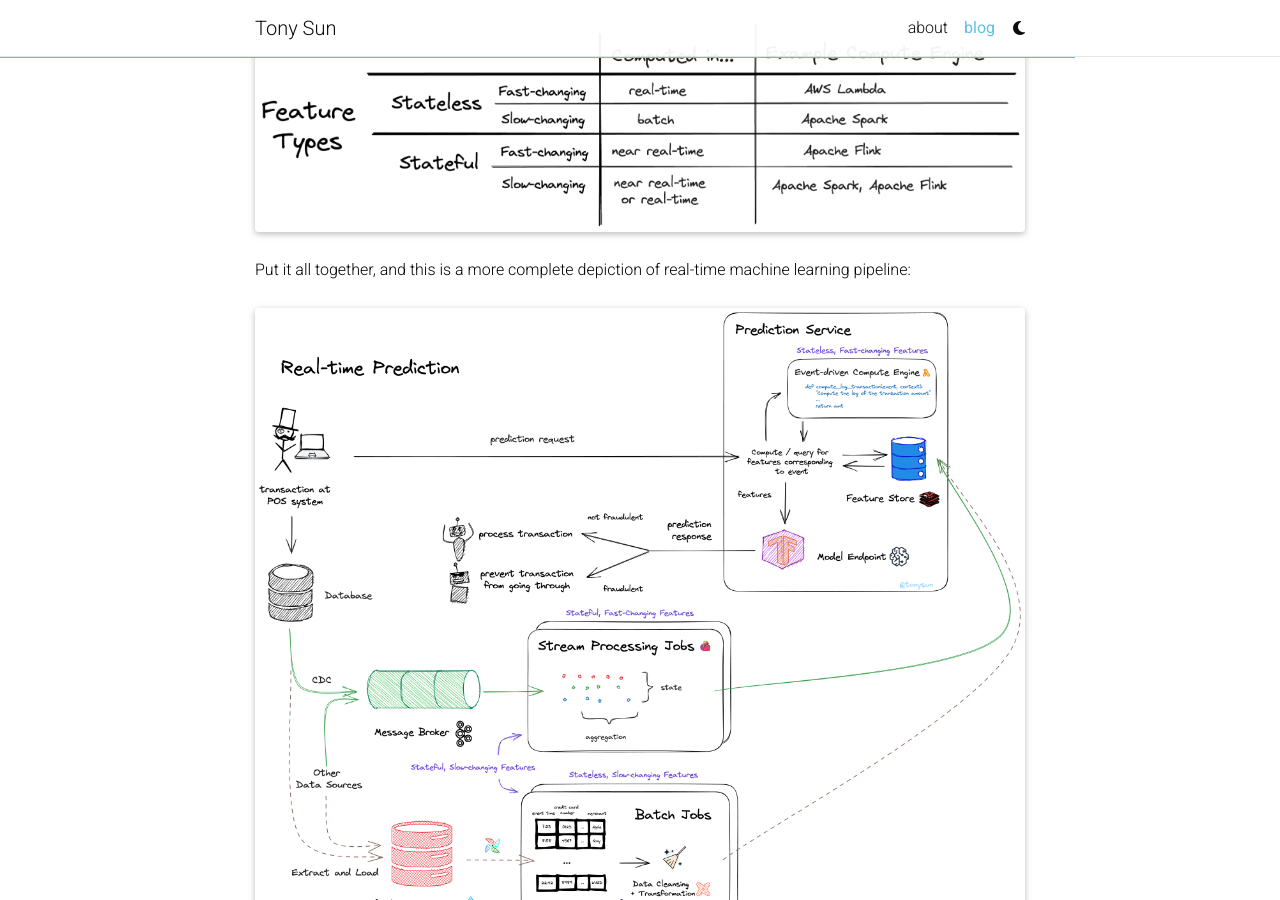
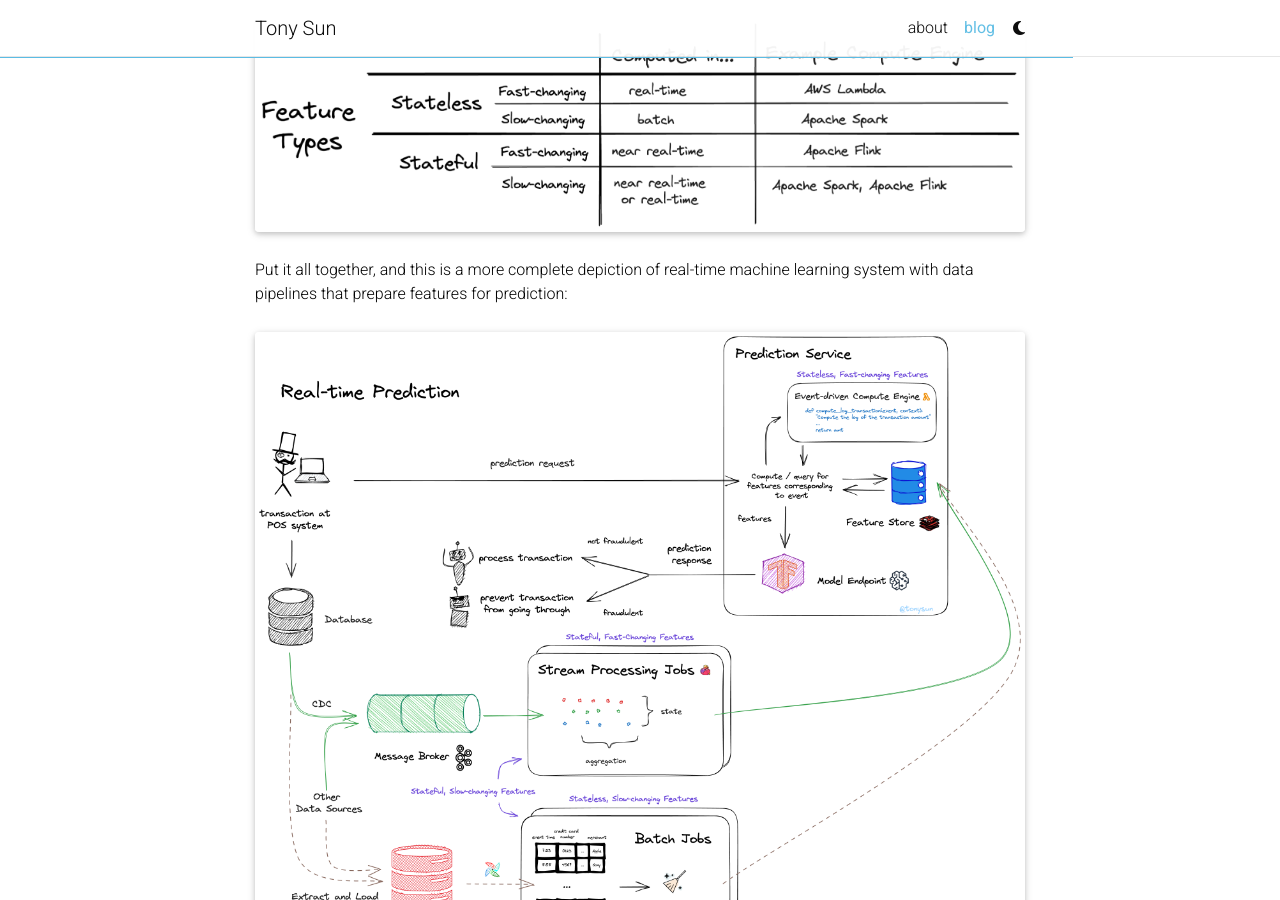
Before and after one commit to tonysun9/tonysun9.github.io, a Jekyll site: the page built from _posts/2023-08-13-intro-rtml.md, in a window 1280 px wide and 900 px high, scrolled down 10907 px. Built offline with Jekyll 4.4.1, drawn with Linux system fonts in a browser that asks for light colours; full-size pictures stand in for the smaller copies a plugin makes; comment, search, counter and statistics services are not loaded; a style sheet for code colours, icons or effects is not loaded.

Commit message:
first post full depiction sentence

```diff
--- a/_posts/2023-08-13-intro-rtml.md
+++ b/_posts/2023-08-13-intro-rtml.md
@@ -354,7 +354,7 @@
 </div>
 
 
-Put it all together, and this is a more complete depiction of real-time machine learning pipeline:
+Put it all together, and this is a more complete depiction of real-time machine learning system with data pipelines that prepare features for prediction:
 
 
 <div class="row mt-3">
```
